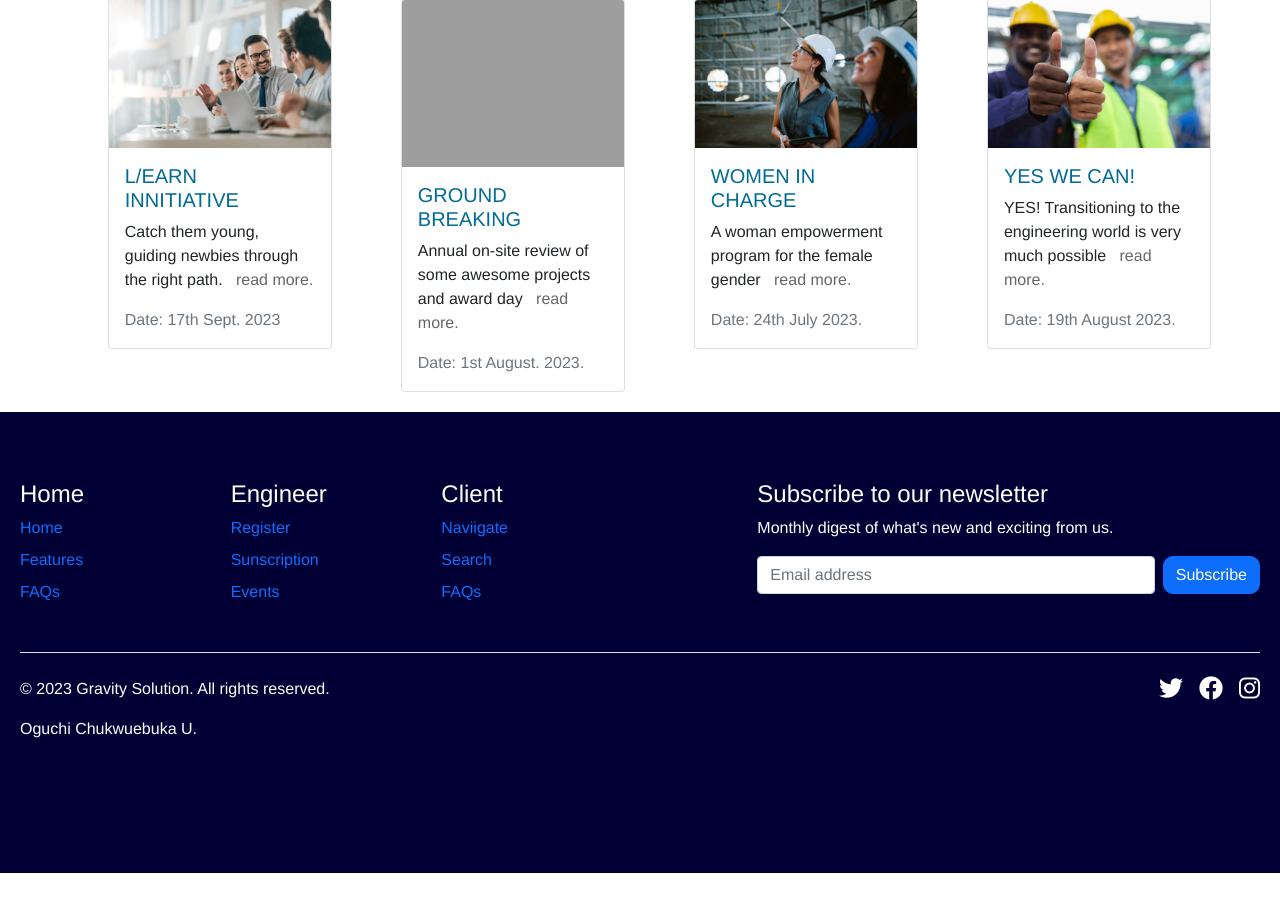
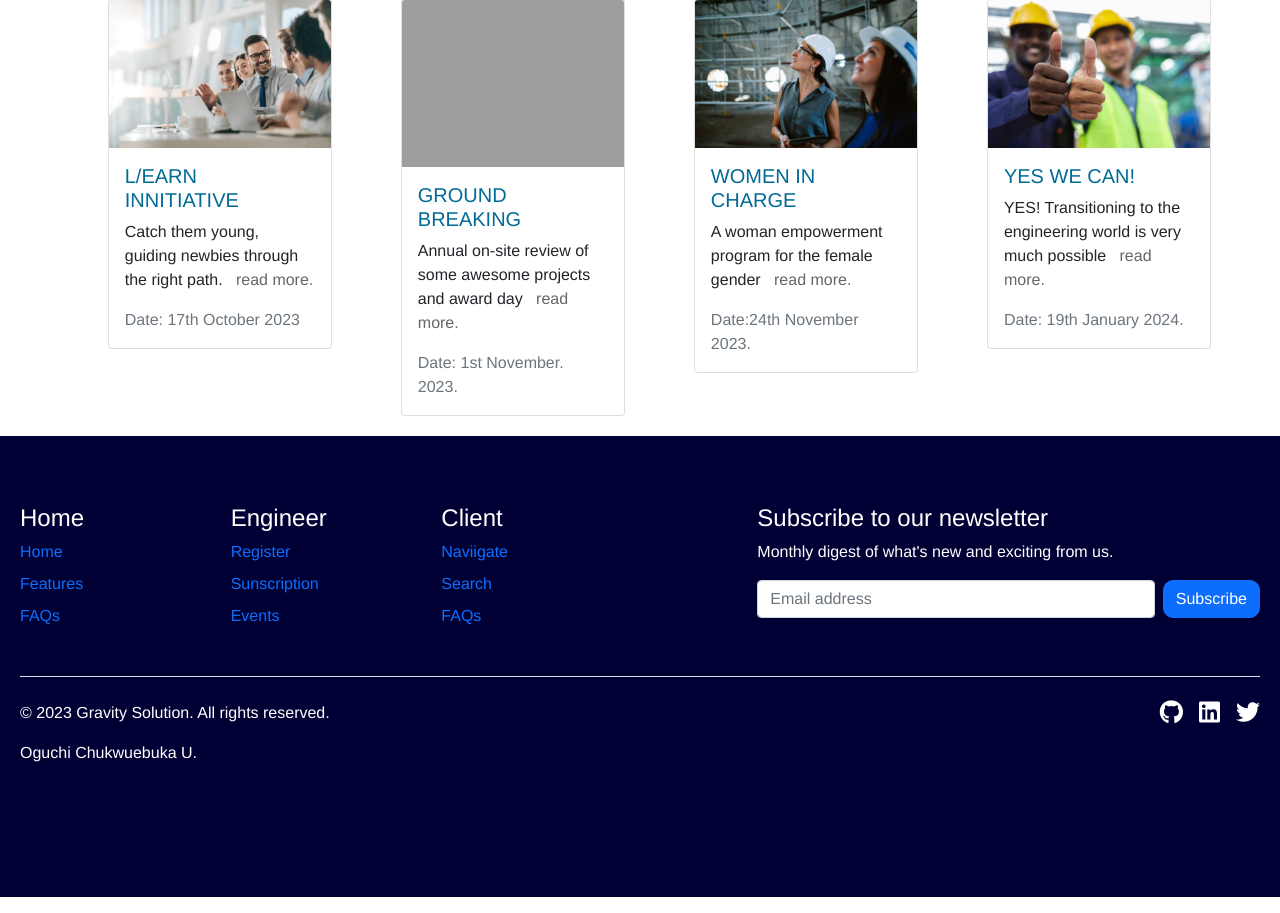
Before and after one commit to ugorichie/www.gravityso.com.ng, a PHP site: page /newindex.php in a window 1280 px wide. Shown: the part 1617-2530 px from the top of the page. Before the commit the page ends 2490 px from the top, so only its background shows below. Run offline with PHP 8.4, Linux system fonts and the light colour scheme; some libraries are stand-ins or nearby versions; grey boxes are pictures that could not be loaded.

Commit message:
correcting all the social handles

```diff
--- a/newindex.php
+++ b/newindex.php
@@ -212,7 +212,7 @@ include("partials/header.php")
                     <div class="card-body">
                      <h5 class="card-title"> L/EARN INNITIATIVE</h5>
                      <p class="card-text">Catch them young, guiding newbies through the right path. &nbsp;<a href="#"> read more.</a></p>
-                     <span class="text-muted"> Date: 17th Sept. 2023</span>
+                     <span class="text-muted">Date: 17th October 2023</span>
                     </div>
                     </div>
             </div>
@@ -223,7 +223,7 @@ include("partials/header.php")
                     <div class="card-body">
                      <h5 class="card-title"> GROUND BREAKING</h5>
                      <p class="card-text">Annual on-site  review of some awesome projects and award day &nbsp;<a href="#"> read more.</a></p>
-                     <span class="text-muted"> Date: 1st August. 2023.</span>
+                     <span class="text-muted"> Date: 1st November. 2023.</span>
                     </div>
                     </div>
             </div>
@@ -236,7 +236,7 @@ include("partials/header.php")
                 <div class="card-body">
                  <h5 class="card-title"> WOMEN IN CHARGE</h5>
                  <p class="card-text">A woman empowerment program for the female gender &nbsp;<a href="#"> read more. </a></p>
-                 <span class="text-muted"> Date: 24th July 2023.</span>
+                 <span class="text-muted">Date:24th November 2023.</span>
                 </div>
                 </div>
             </div>
@@ -248,7 +248,7 @@ include("partials/header.php")
                     <div class="card-body">
                      <h5 class="card-title">YES WE CAN!</h5>
                      <p class="card-text">YES! Transitioning to the engineering world is very much possible  &nbsp;<a href="#"> read more. </a></p>
-                     <span class="text-muted"> Date: 19th August 2023.</span>
+                     <span class="text-muted"> Date: 19th January 2024.</span>
                     </div>
                     </div>
             </div>
--- a/partials/footer.php
+++ b/partials/footer.php
@@ -60,9 +60,9 @@
       <p>  Oguchi Chukwuebuka U.</p>
     </div>
       <ul class="list-unstyled d-flex">
-        <li class="ms-3"><a class="link-body-emphasis" href="#"> <i class="fa-brands fa-twitter fa-xl" style="color: #ffffff;"></i> </a></li>
-        <li class="ms-3"><a class="link-body-emphasis" href="#">  <i class="fa-brands fa-facebook fa-xl" style="color: #ffffff;"></i>  </a></li>
-        <li class="ms-3"><a class="link-body-emphasis" href="#"><i class="fa-brands fa-instagram fa-xl" style="color: #ffffff;"></i></a></li>
+        <li class="ms-3"><a class="link-body-emphasis" href="https://github.com/ugorichie/gravity.com.ng"> <i class="fa-brands fa-github fa-xl" style="color: #ffffff;"></i> </a></li>
+        <li class="ms-3"><a class="link-body-emphasis" href="https://www.linkedin.com/in/chukwuebuka-oguchi-4773691b1/">  <i class="fa-brands fa-linkedin fa-xl" style="color: #ffffff;"></i>  </a></li>
+        <li class="ms-3"><a class="link-body-emphasis" href="twitter/ugo_richie"><i class="fa-brands fa-twitter fa-xl" style="color: #ffffff;"></i></a></li>
       </ul>
     </div>
   </footer>
```
